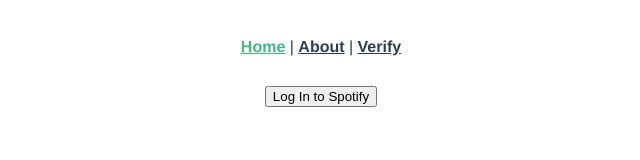
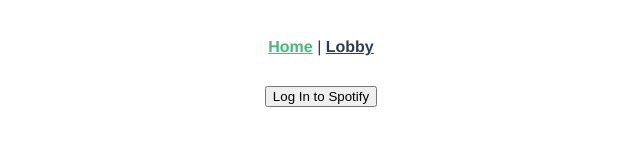
Before and after one commit to nickypangers/spotifyparty-frontend, a Vue app: page / in a window 1280 px wide. Shown: the top 160 px of the page, without its empty margins (319-959 px from the left). Built offline with nearby package versions, Linux system fonts and the light colour scheme.

Commit message:
vue router user auth

```diff
--- a/package.json
+++ b/package.json
@@ -9,6 +9,7 @@
   },
   "dependencies": {
     "core-js": "^3.6.5",
+    "es6-promise": "^4.2.8",
     "jquery": "^3.6.0",
     "vue": "^3.0.0",
     "vue-router": "^4.0.0-0",
--- a/src/App.vue
+++ b/src/App.vue
@@ -1,8 +1,7 @@
 <template>
   <div id="nav">
     <router-link to="/">Home</router-link> |
-    <router-link to="/about">About</router-link> |
-    <router-link to="/verify">Verify</router-link>
+    <router-link to="/lobby">Lobby</router-link>
   </div>
   <router-view />
 </template>
--- a/src/router/index.js
+++ b/src/router/index.js
@@ -1,20 +1,32 @@
 import { createRouter, createWebHistory } from "vue-router";
 import Home from "../views/Home.vue";
+import store from "@/store/index.js";
+
+function isAuthenticated() {
+  return store.state.user != null;
+}
 
 const routes = [
   {
     path: "/",
     name: "Home",
-    component: Home,
+    component: () => Home,
   },
   {
-    path: "/about",
-    name: "About",
+    path: "/Lobby",
+    name: "Lobby",
     // route level code-splitting
     // this generates a separate chunk (about.[hash].js) for this route
     // which is lazy-loaded when the route is visited.
     component: () =>
-      import(/* webpackChunkName: "about" */ "../views/About.vue"),
+      import(/* webpackChunkName: "about" */ "../views/Lobby.vue"),
+    beforeEnter(to, from, next) {
+      if (isAuthenticated()) {
+        next();
+      } else {
+        next("/verify");
+      }
+    },
   },
   {
     path: "/verify",
@@ -24,6 +36,13 @@
     // which is lazy-loaded when the route is visited.
     component: () =>
       import(/* webpackChunkName: "about" */ "../views/Verify.vue"),
+      beforeEnter(to, from, next) {
+        if (isAuthenticated()) {
+          next('/lobby')
+        } else {
+          next()
+        }
+      }
   },
 ];
 
--- a/src/store/index.js
+++ b/src/store/index.js
@@ -1,8 +1,18 @@
 import { createStore } from "vuex";
 
 export default createStore({
-  state: {},
-  mutations: {},
+  state: {
+    count: 1,
+    user: null,
+  },
+  mutations: {
+    increment (state) {
+      state.count++;
+    },
+    addUser (state, userData) {
+      state.user = userData;
+    },
+  },
   actions: {},
   modules: {},
 });
--- a/src/views/About.vue
+++ /dev/null
@@ -1,5 +0,0 @@
-<template>
-  <div class="about">
-    <h1>This is an about page</h1>
-  </div>
-</template>
--- a/src/views/Home.vue
+++ b/src/views/Home.vue
@@ -1,6 +1,11 @@
 <template>
   <div class="home">
-    <button @click.prevent="verifyUser">Log In to Spotify</button>
+    <div v-if="!isAuthenticated">
+      <button @click.prevent="verifyUser">Log In to Spotify</button>
+    </div>
+    <div v-else>
+      <button @click.prevent="enterApp">Enter</button>
+    </div>
   </div>
 </template>
 
@@ -10,14 +15,23 @@
 
 export default {
   name: "Home",
-  components: {
-    // HelloWorld,
+  components: {},
+  created: function () {
+    console.log("user=" + JSON.stringify(this.$store.state.user));
+  },
+  computed: {
+    isAuthenticated: function() {
+      return this.$store.state.user != null
+    }
   },
   methods: {
     verifyUser: function () {
       location.href =
         "https://accounts.spotify.com/authorize?client_id=9fc05552fff74f828d684944657872de&response_type=code&redirect_uri=http://localhost:8080/verify&scope=user-read-email+user-read-private";
     },
+    enterApp: function() {
+      this.$router.push('Lobby')
+    }
   },
 };
 </script>
--- /dev/null
+++ b/src/views/Lobby.vue
@@ -0,0 +1,19 @@
+<template>
+  <div class="lobby">
+    <h1>This is an about page</h1>
+  </div>
+</template>
+
+<script>
+// @ is an alias to /src
+// import HelloWorld from "@/components/HelloWorld.vue";
+
+export default {
+  name: "Lobby",
+  components: {
+  },
+  created: function () {
+    console.log("user=" + JSON.stringify(this.$store.state.user));
+  },
+};
+</script>
--- a/src/views/Verify.vue
+++ b/src/views/Verify.vue
@@ -1,7 +1,10 @@
 <template>
   <div class="verify">
     <p>Loading User...</p>
-    <p>{{status}}</p>
+    <p v-show="isLoading">ajax running</p>
+    <p>{{ status }}</p>
+
+    <button @click="viewUser">View User State</button>
   </div>
 </template>
 
@@ -13,13 +16,16 @@
   components: {},
   data() {
     return {
-      status: false
-    }
+      isLoading: true,
+      status: false,
+    };
   },
   created: function () {
+    console.log("user=" + JSON.stringify(this.$store.state.user));
+
     var code = this.$route.query.code;
 
-    var vue = this
+    var vue = this;
 
     $.ajax({
       type: "post",
@@ -32,10 +38,21 @@
       },
       success: function (response) {
         if (response.success) {
-          vue.status = true
+          console.log(response);
+          vue.status = true;
+          vue.$store.commit("addUser", response);
         }
       },
     });
+
+    $(document).ajaxStop(function () {
+      vue.isLoading = false;
+    });
+  },
+  methods: {
+    viewUser: function () {
+      console.log("user=" + JSON.stringify(this.$store.state.user));
+    },
   },
 };
 </script>
```
Also changed, not shown: 1 other file (tests, documents, lock files or other folders).
